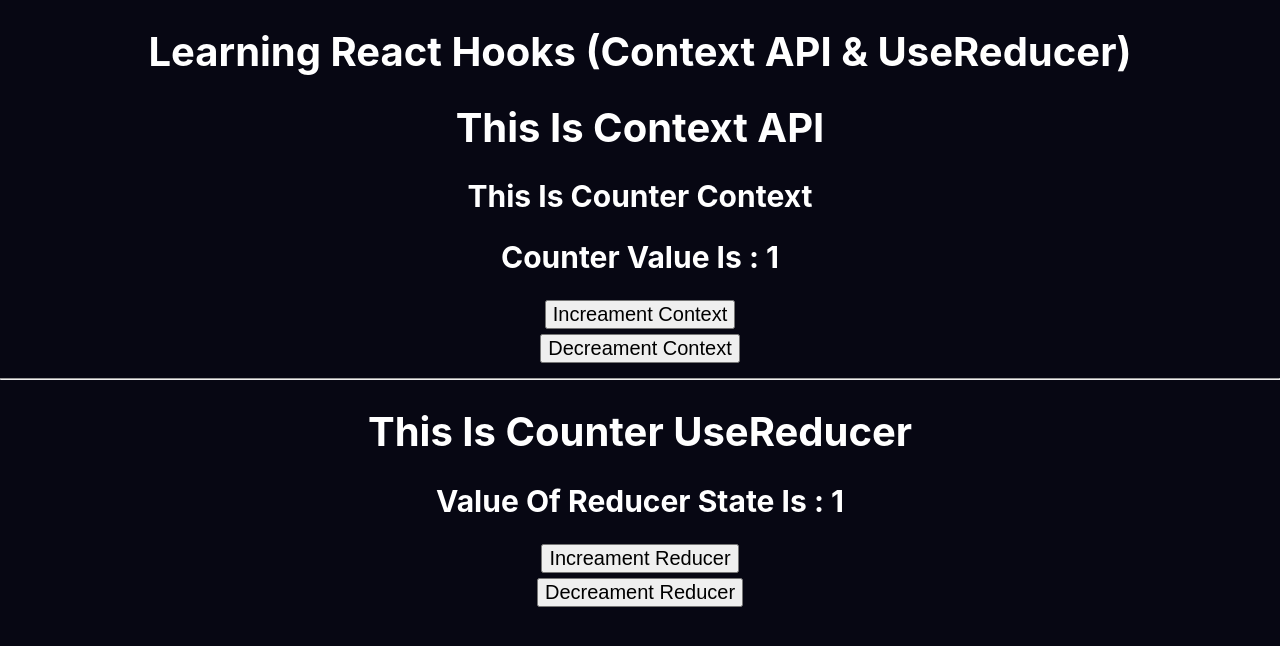
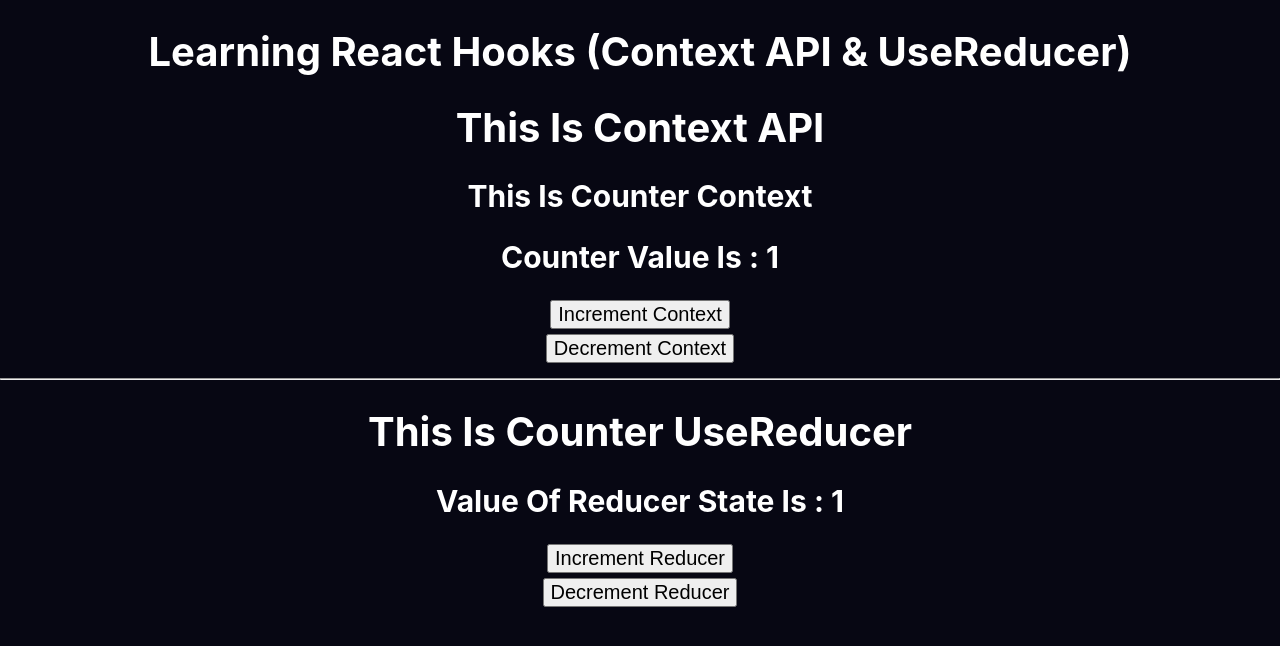
Before and after one commit to AhmedShaykh/React-Context-API-And-UseReducer, a React (Create React App) app: page / in a window 1280 px wide. Shown: the top 646 px of the page. Built offline with nearby package versions, Linux system fonts and the light colour scheme; the HTML template or start-up script is replaced by a standard one.

Commit message:
It's Time To Push !

```diff
--- a/src/Components/Child.jsx
+++ b/src/Components/Child.jsx
@@ -9,9 +9,9 @@ const Child = (Props) => {
         <h1>This Is Context API</h1>
         <h2>This Is {Props.name}</h2>
         <h2>Counter Value Is : {counterValue[0]}</h2>
-        <button onClick={() => {counterValue[1](++counterValue[0])} }>Increament Context</button>
+        <button onClick={() => {counterValue[1](++counterValue[0])} }>Increment Context</button>
         <br />
-        <button onClick={() => {counterValue[1](--counterValue[0])} }>Decreament Context</button>
+        <button onClick={() => {counterValue[1](--counterValue[0])} }>Decrement Context</button>
       </div>
     );
   }
--- a/src/Components/ChildReducer.jsx
+++ b/src/Components/ChildReducer.jsx
@@ -12,12 +12,12 @@ const ChildReducer = () => {
             <h2>
                 Value Of Reducer State Is : {state}
             </h2>
-            <button onClick={() => dispatch('INCREAMENT')}>
-                Increament Reducer
+            <button onClick={() => dispatch('INCREMENT')}>
+                Increment Reducer
             </button>
             <br />
-            <button onClick={() => dispatch('DECREAMENT')}>
-                Decreament Reducer
+            <button onClick={() => dispatch('DECREMENT')}>
+                Decrement Reducer
             </button>
         </div>
     );
--- a/src/Hooks/CounterReducer.jsx
+++ b/src/Hooks/CounterReducer.jsx
@@ -2,9 +2,9 @@ import React from 'react';
 
 const CounterReducer = (state, action) => {
     switch (action) {
-        case 'INCREAMENT':
+        case 'INCREMENT':
             return state + 1;
-        case 'DECREAMENT':
+        case 'DECREMENT':
             return state - 1
     }
 }
```
